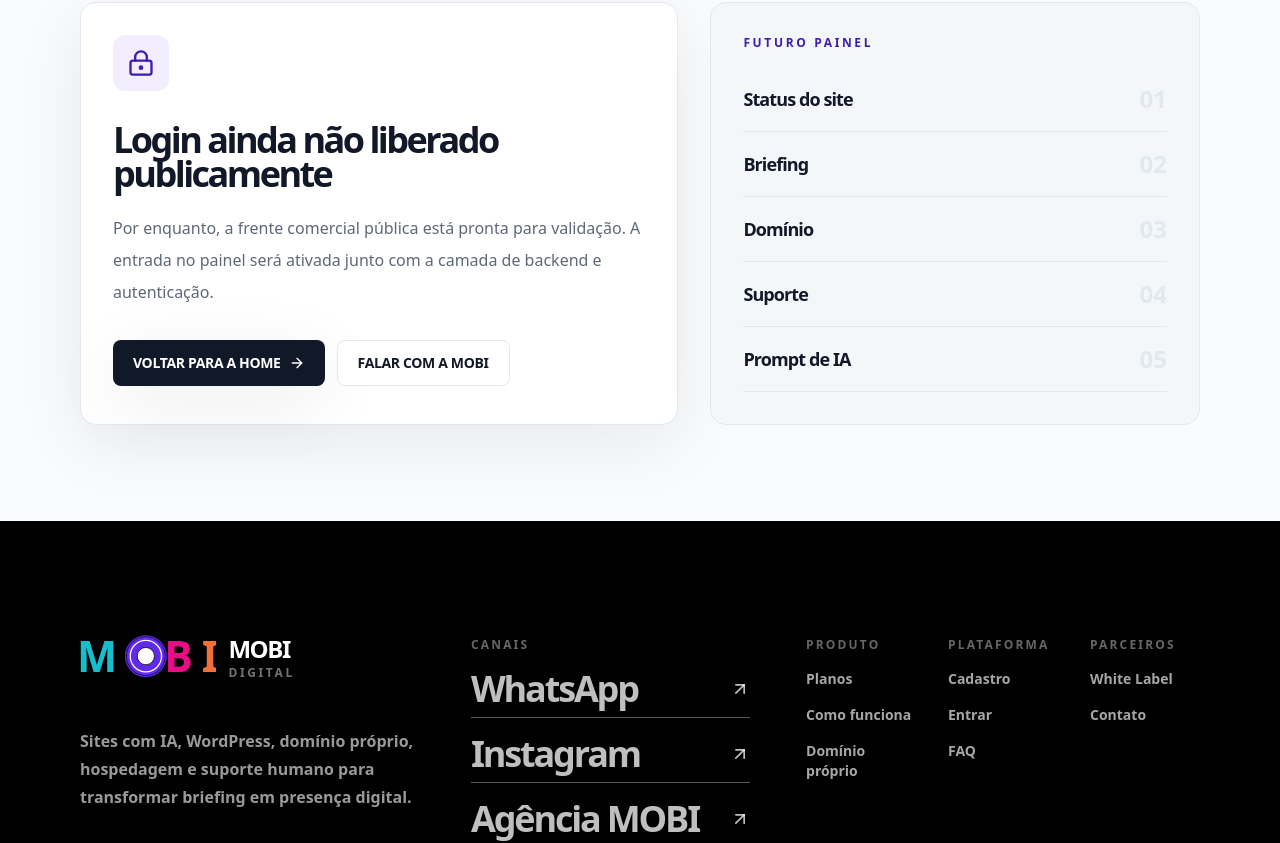
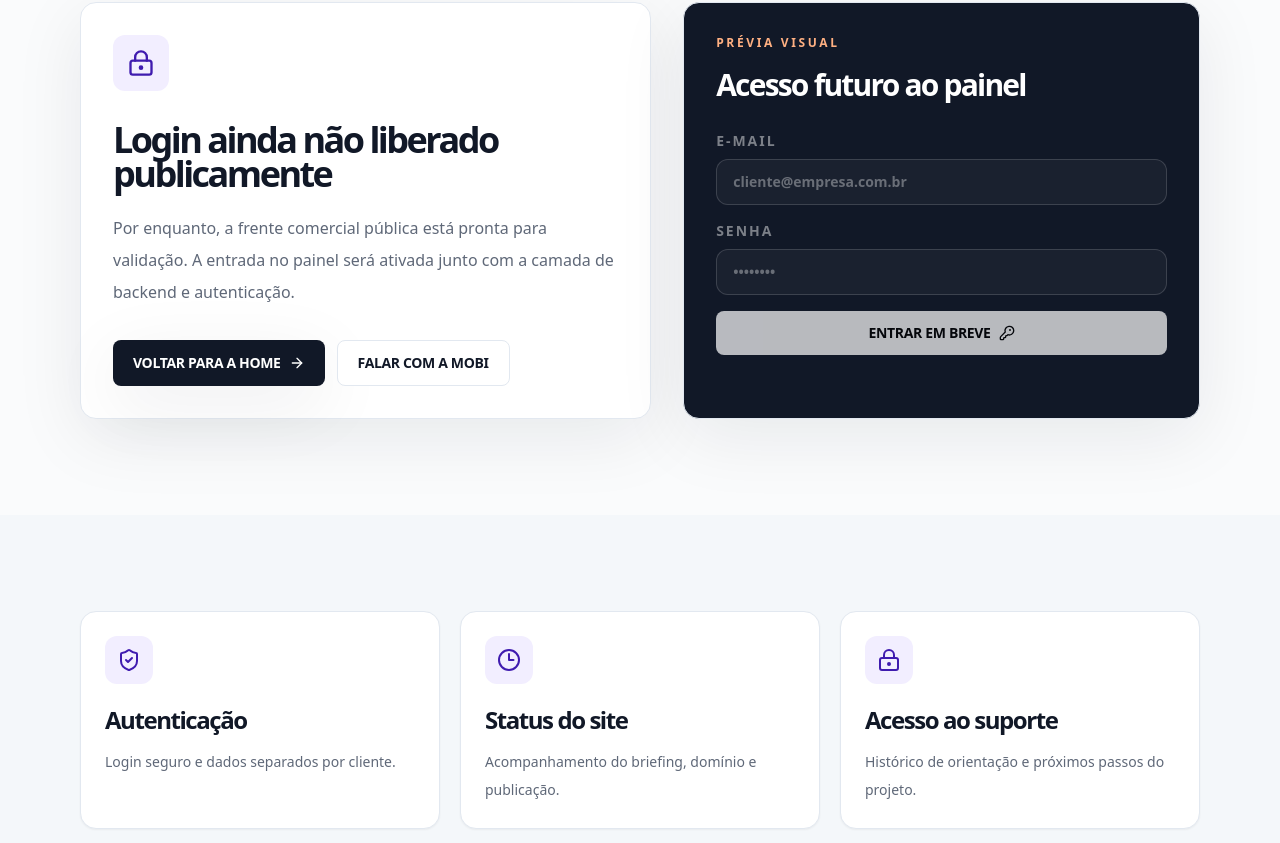
Before and after one commit to agenciamobi/mobidigital, a Next.js app: page /entrar in a window 1280 px wide. Shown: the part 690-1533 px from the top of the page. Built offline with nearby package versions, Linux system fonts and the light colour scheme.

Commit message:
Refine entrar page front-end

```diff
--- a/app/entrar/page.tsx
+++ b/app/entrar/page.tsx
@@ -1,4 +1,4 @@
-import { ArrowRight, LockKeyhole } from "lucide-react";
+import { ArrowRight, Clock3, KeyRound, LockKeyhole, ShieldCheck } from "lucide-react";
 import { MobiButton } from "@/components/button";
 import { PageHero, PageShell } from "@/components/ui";
 import { whatsAppLink } from "@/lib/site-data";
@@ -18,7 +18,7 @@ export default function EntrarPage() {
       />
 
       <section className="bg-page py-16 sm:py-24">
-        <div className="container-page grid gap-8 lg:grid-cols-[1.1fr_0.9fr] lg:items-stretch">
+        <div className="container-page grid gap-8 lg:grid-cols-[1.05fr_0.95fr] lg:items-stretch">
           <article className="rounded-lg border border-line bg-surface p-8 shadow-editorial">
             <div className="flex h-14 w-14 items-center justify-center rounded-md bg-brand-50 text-brand-700">
               <LockKeyhole className="h-7 w-7" aria-hidden="true" />
@@ -37,17 +37,56 @@ export default function EntrarPage() {
             </div>
           </article>
 
-          <article className="rounded-lg border border-line bg-surface-muted p-8">
-            <p className="text-xs font-black uppercase tracking-[0.22em] text-brand-700">Futuro painel</p>
-            <div className="mt-8 grid gap-4">
-              {["Status do site", "Briefing", "Domínio", "Suporte", "Prompt de IA"].map((item, index) => (
-                <div key={item} className="flex items-center justify-between border-b border-line pb-4">
-                  <span className="text-lg font-black tracking-[-0.05em] text-ink">{item}</span>
-                  <span className="text-2xl font-black text-line">0{index + 1}</span>
-                </div>
-              ))}
+          <article className="rounded-lg border border-line bg-ink p-8 text-white shadow-editorial">
+            <p className="text-xs font-black uppercase tracking-[0.22em] text-orange-300">Prévia visual</p>
+            <h2 className="mt-4 text-3xl font-black tracking-[-0.06em]">Acesso futuro ao painel</h2>
+            <div className="mt-7 grid gap-4">
+              <label className="grid gap-2 text-sm font-black uppercase tracking-[0.14em] text-white/45">
+                E-mail
+                <input className="focus-ring rounded-md border border-white/15 bg-white/[0.04] px-4 py-3 text-sm normal-case tracking-normal text-white placeholder:text-white/35" placeholder="cliente@empresa.com.br" aria-label="E-mail" disabled />
+              </label>
+              <label className="grid gap-2 text-sm font-black uppercase tracking-[0.14em] text-white/45">
+                Senha
+                <input className="focus-ring rounded-md border border-white/15 bg-white/[0.04] px-4 py-3 text-sm normal-case tracking-normal text-white placeholder:text-white/35" placeholder="••••••••" aria-label="Senha" disabled />
+              </label>
+              <button type="button" className="focus-ring inline-flex items-center justify-center gap-2 rounded-sm bg-white px-6 py-3 text-sm font-black uppercase tracking-tight text-black opacity-70" disabled>
+                Entrar em breve <KeyRound className="h-4 w-4" aria-hidden="true" />
+              </button>
             </div>
           </article>
+        </div>
+      </section>
+
+      <section className="bg-surface-muted py-16 sm:py-24">
+        <div className="container-page grid gap-5 md:grid-cols-3">
+          {[
+            {
+              title: "Autenticação",
+              description: "Login seguro e dados separados por cliente.",
+              icon: ShieldCheck,
+            },
+            {
+              title: "Status do site",
+              description: "Acompanhamento do briefing, domínio e publicação.",
+              icon: Clock3,
+            },
+            {
+              title: "Acesso ao suporte",
+              description: "Histórico de orientação e próximos passos do projeto.",
+              icon: LockKeyhole,
+            },
+          ].map((item) => {
+            const Icon = item.icon;
+            return (
+              <article key={item.title} className="rounded-lg border border-line bg-surface p-6 shadow-sm">
+                <div className="flex h-12 w-12 items-center justify-center rounded-md bg-brand-50 text-brand-700">
+                  <Icon className="h-6 w-6" aria-hidden="true" />
+                </div>
+                <h2 className="mt-5 text-2xl font-black tracking-[-0.06em] text-ink">{item.title}</h2>
+                <p className="mt-3 text-sm leading-7 text-muted">{item.description}</p>
+              </article>
+            );
+          })}
         </div>
       </section>
     </PageShell>
```
